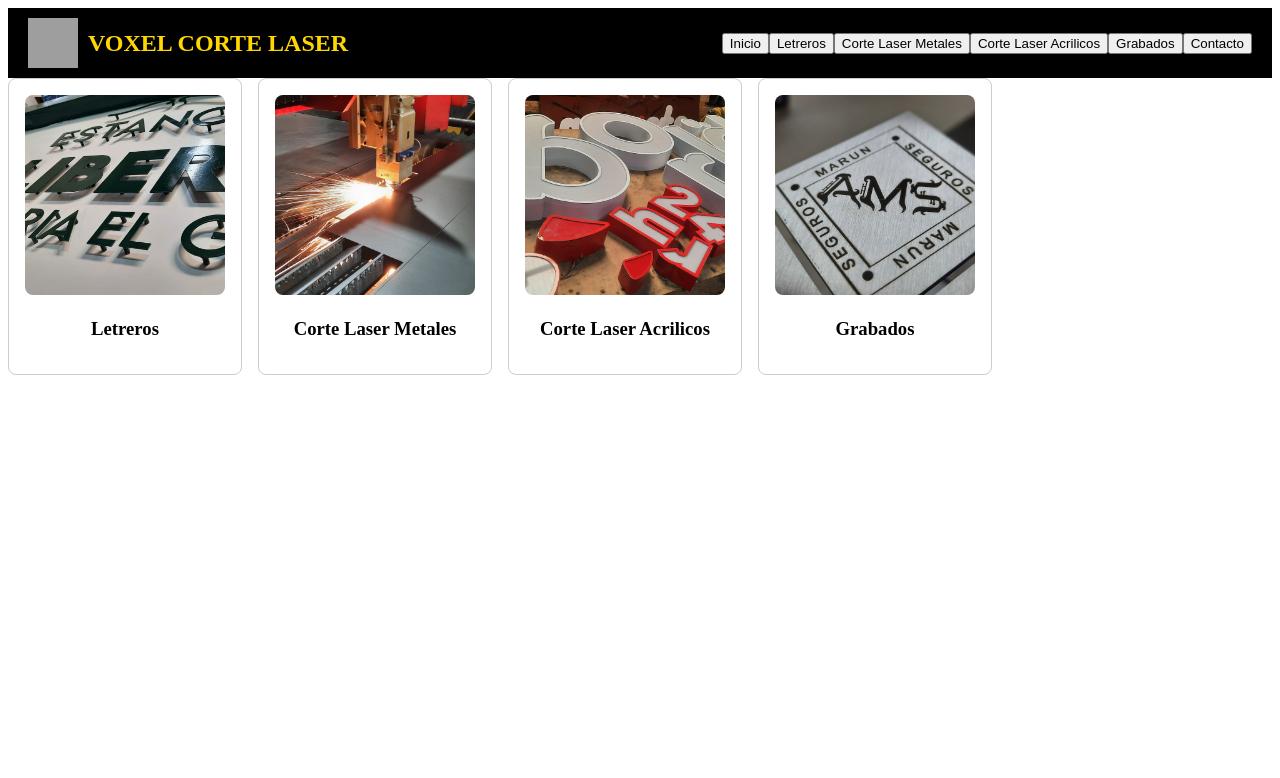
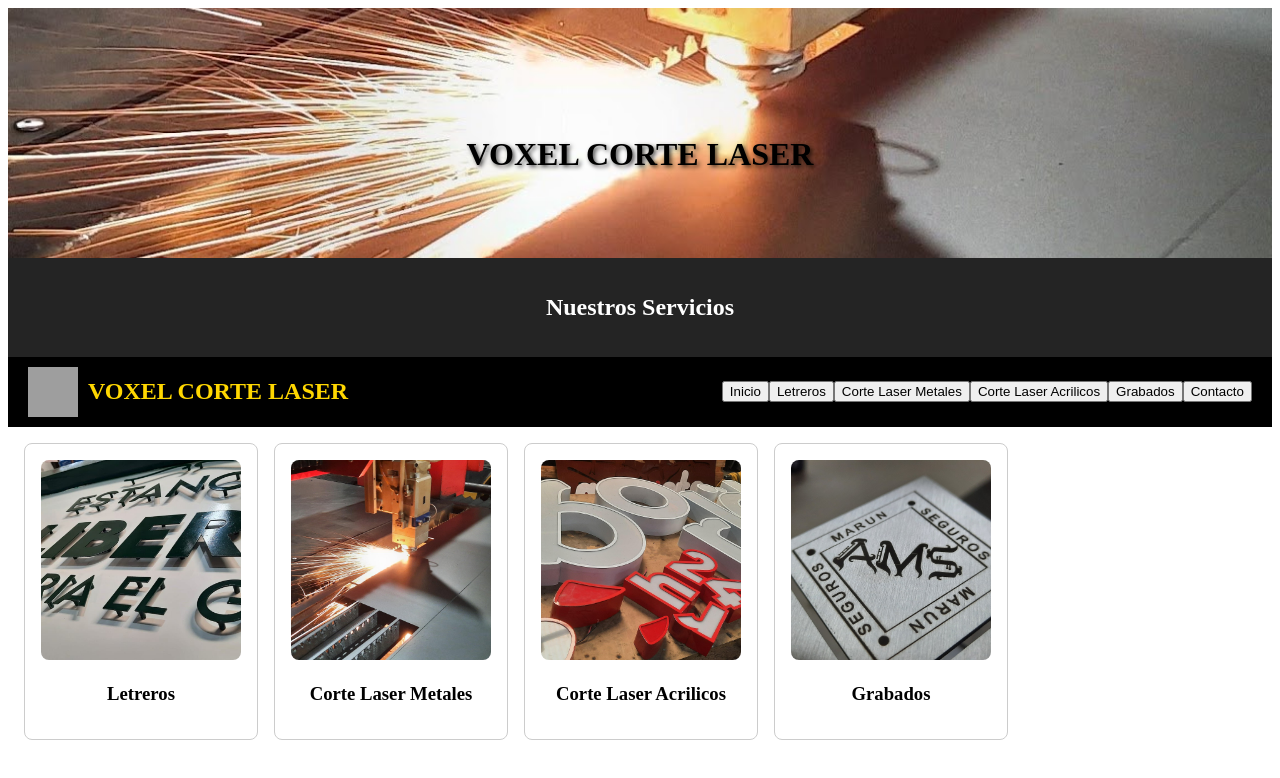
Before and after one commit to MarcosGalara/VOXEL, a React (Create React App) app in the folder voxel/: page /home in a window 1280 px wide. Shown: the top 778 px of the page. Built offline with nearby package versions, Linux system fonts and the light colour scheme; grey boxes are pictures that could not be loaded.

Commit message:
Falta solucionar header

```diff
--- a/voxel/src/App.js
+++ b/voxel/src/App.js
@@ -1,22 +1,21 @@
+import React from "react";
+import { Routes, Route } from "react-router-dom";
+import Layout from "./components/Layout/Layout.jsx";
+import Landing from "./views/Landing/Landing.jsx";
+import Home from "./views/Home/Home.jsx";
+import Contacto from "./components/Contacto/Contacto.jsx";
 
-import { Landing, Home } from './views/index.js';
-import { Route, Routes, useLocation } from 'react-router-dom';
-import NavBar from './components/NavBar/NavBar.jsx';
+const App = () => {
+  return (
+    <Routes>
+      <Route path="/" element={<Landing />} />
 
-function App() {
-
-  //para generar el ternario de que muestre la navbar en todo viewport a excepcion de en el landing
-  const location = useLocation();
-
-  return (
-    <>
-      { location.pathname !== '/' && <NavBar /> }
-      <Routes>
-        <Route exact path='/' element={<Landing />}/>
-        <Route path='/home' element={<Home />}/>
-      </Routes>
-    </>
+      <Route path="/*" element={<Layout />}>
+        <Route path="home" element={<Home />} />
+        <Route path="contacto" element={<Contacto />} />
+      </Route>
+    </Routes>
   );
-}
+};
 
 export default App;
--- /dev/null
+++ b/voxel/src/components/Contacto/Contacto.jsx
@@ -0,0 +1,9 @@
+import React from "react";
+
+const Contacto = () => {
+    return(
+        <h1>voxelcortelaser@gmail.com</h1>
+    )
+}
+
+export default Contacto;
--- /dev/null
+++ b/voxel/src/components/Header/Header.css
@@ -0,0 +1,45 @@
+/* Estilos para el header */
+.header-container {
+    width: 100%;
+  }
+
+  /* Contenedor de la imagen */
+  .header-image-container {
+    position: relative;
+    width: 100%;
+    height: 250px; /* Altura fija para la imagen */
+    overflow: hidden;
+  }
+
+  /* Imagen de fondo */
+  .header-image {
+    width: 100%;
+    height: 100%;
+    object-fit: cover;
+  }
+
+  /* Título encima de la imagen */
+  .header-title-overlay {
+    position: absolute;
+    top: 50%;
+    left: 50%;
+    transform: translate(-50%, -50%);
+    color: #000;
+    font-size: 2rem;
+    font-weight: bold;
+    text-shadow: 2px 2px 4px rgba(0, 0, 0, 0.7);
+    z-index: 1;
+  }
+
+  /* Sección del título "Nuestros Servicios" */
+  .header-services {
+    background-color: #242424;
+    text-align: center;
+    padding: 16px 0;
+  }
+
+  .header-services-title {
+    font-size: 1.5rem;
+    font-weight: bold;
+    color: #ffffff;
+  }
--- /dev/null
+++ b/voxel/src/components/Header/Header.jsx
@@ -0,0 +1,29 @@
+import React from "react";
+import "./Header.css";
+import Laser from "../../assets/laser.jpg";
+
+const Header = ({ showServicesTitle }) => {
+  return (
+    <header className="header-container">
+
+      <div className="header-image-container">
+        <img
+          src={Laser}
+          alt="Fondo del header"
+          className="header-image"
+        />
+        <h1 className="header-title-overlay">VOXEL CORTE LASER</h1>
+      </div>
+
+
+      {showServicesTitle && (
+        <div className="header-services">
+          <h2 className="header-services-title">Nuestros Servicios</h2>
+        </div>
+      )}
+
+    </header>
+  );
+};
+
+export default Header;
--- /dev/null
+++ b/voxel/src/components/Layout/Layout.jsx
@@ -0,0 +1,22 @@
+// Layout.jsx
+import React from "react";
+import Header from "../Header/Header.jsx";
+import NavBar from "../NavBar/NavBar.jsx";
+import { Outlet, useLocation } from "react-router-dom";
+
+const Layout = () => {
+  const location = useLocation();
+  const showServicesTitle = location.pathname === "/home";
+
+  return (
+    <>
+      <Header showServicesTitle={showServicesTitle}  />
+      <NavBar />
+      <main style={{ padding: "16px" }}>
+        <Outlet />
+      </main>
+    </>
+  );
+};
+
+export default Layout;
--- a/voxel/src/components/NavBar/NavBar.jsx
+++ b/voxel/src/components/NavBar/NavBar.jsx
@@ -14,19 +14,19 @@ const NavBar = () => {
             <Link to='/Home'>
                 <button>Inicio</button>
             </Link>
-            <Link to='/Home'>
+            <Link to='/letreros'>
                 <button>Letreros</button>
             </Link>
-            <Link to='/Home'>
+            <Link to='/corte-laser-metales'>
                 <button>Corte Laser Metales</button>
             </Link>
-            <Link to='/Home'>
+            <Link to='/corte-laser-acrilicos'>
                 <button>Corte Laser Acrilicos</button>
             </Link>
-            <Link to='/Home'>
+            <Link to='/grabados'>
                 <button>Grabados</button>
             </Link>
-            <Link to='/Home'>
+            <Link to='/contacto'>
                 <button>Contacto</button>
             </Link>
 
```
